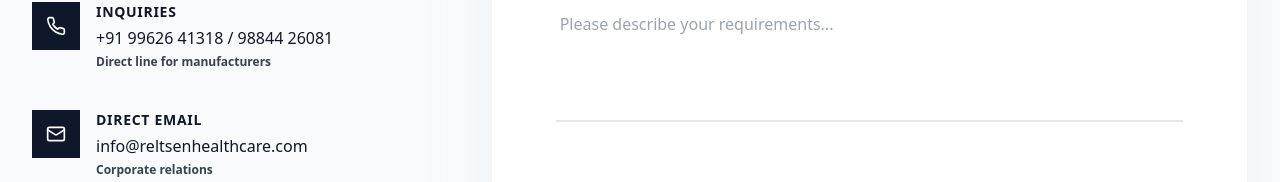
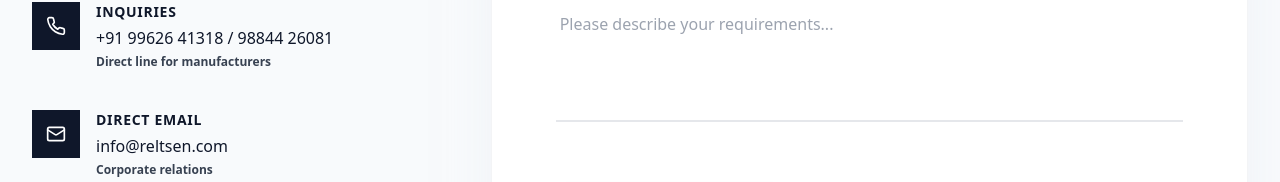
Before and after one commit to MohitV45/new-pharma, a React (Vite) app: page / in a window 1280 px wide. Shown: the part 5820-6002 px from the top of the page. Built offline with nearby package versions, Linux system fonts and the light colour scheme.

Commit message:
Update contact email to info@reltsen.com

```diff
--- a/src/components/Contact.tsx
+++ b/src/components/Contact.tsx
@@ -56,7 +56,7 @@
     {
       icon: Mail,
       title: 'Direct Email',
-      detail: 'info@reltsenhealthcare.com',
+      detail: 'info@reltsen.com',
       subDetail: 'Corporate relations'
     },
     {
```
